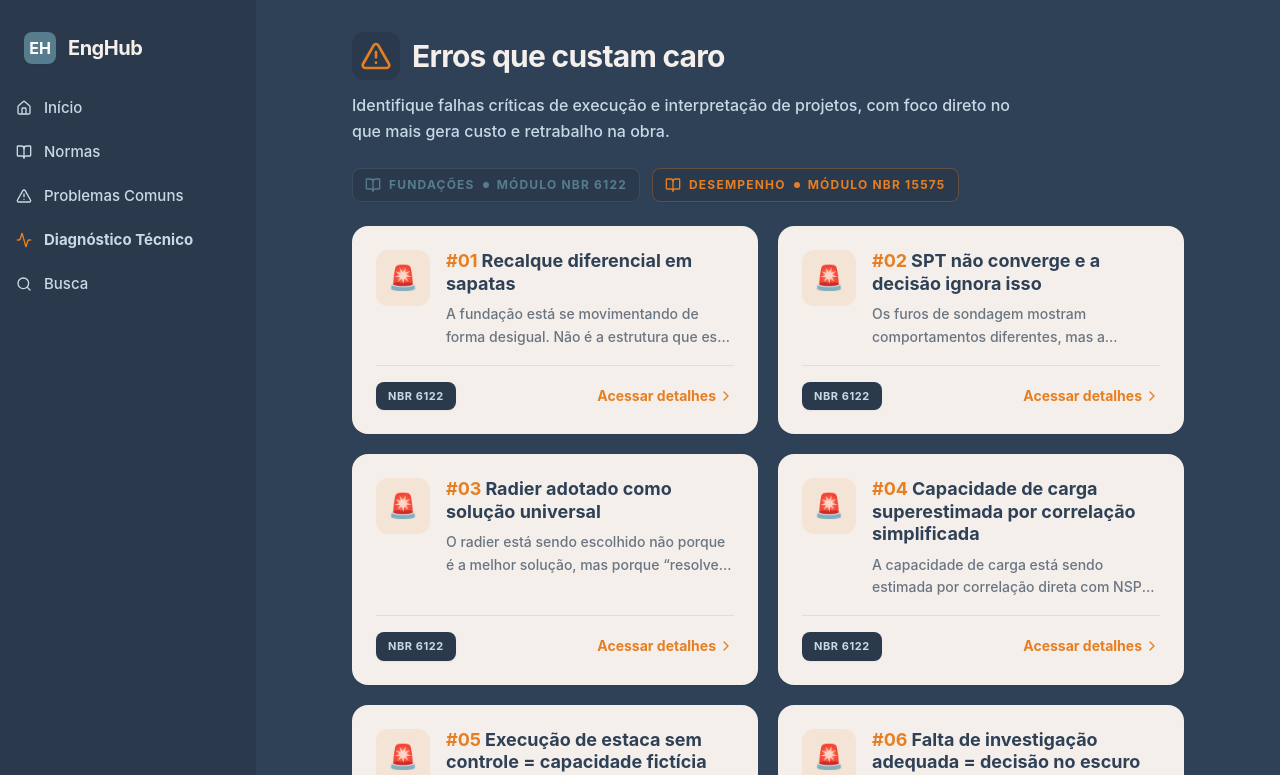
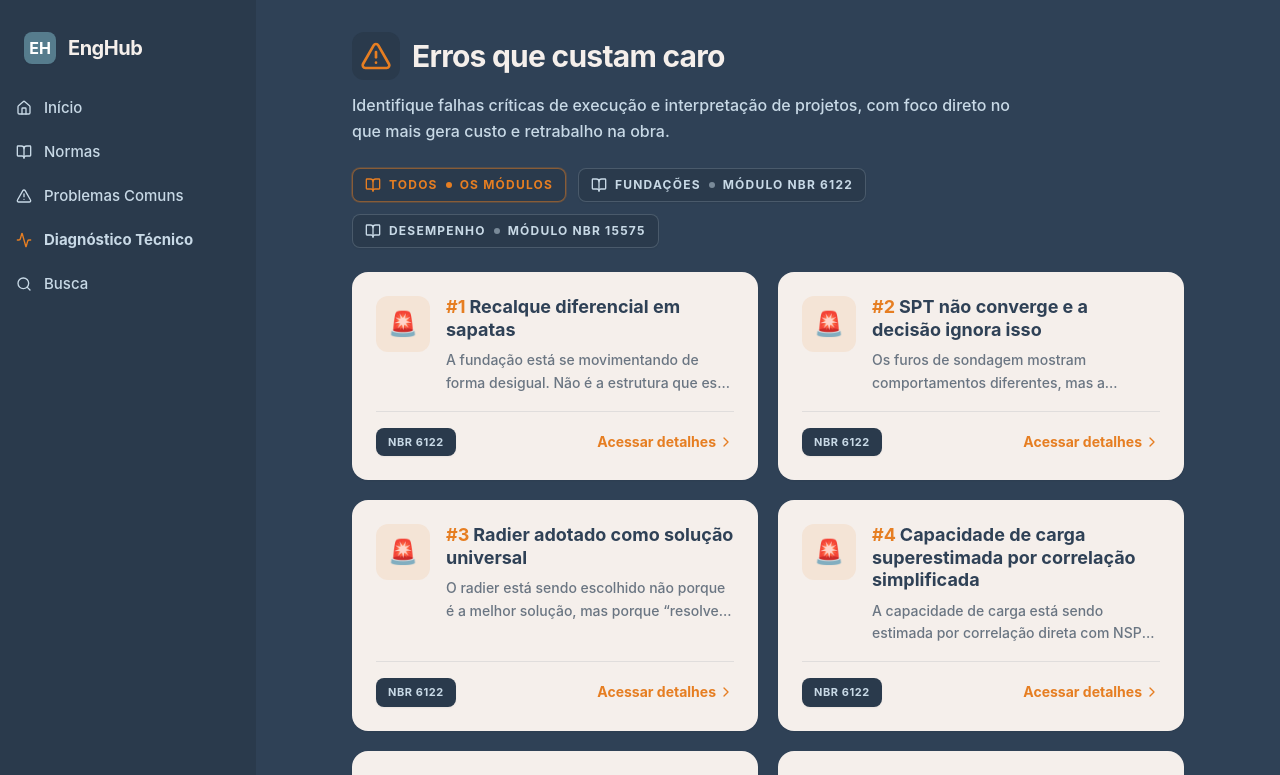
Before and after one commit to afnovaes1/enghub-normativa-aplicada-mxcxc94zq, a React (Vite) app: page /problemas in a window 1280 px wide. Shown: the top 775 px of the page. Built offline with nearby package versions, Linux system fonts and the light colour scheme.

Commit message:
Refactor card numbering and category filtering

```diff
--- a/src/pages/Problemas.tsx
+++ b/src/pages/Problemas.tsx
@@ -1,72 +1,102 @@
+import { useState } from 'react'
 import { AlertTriangle, ChevronRight, BookOpen } from 'lucide-react'
 import { Link } from 'react-router-dom'
 import { problemas } from '@/lib/data'
+import { cn } from '@/lib/utils'
+
+const categories = [
+  { id: 'all', title: 'Todos', subtitle: 'Os Módulos' },
+  { id: '6122', title: 'Fundações', subtitle: 'Módulo NBR 6122' },
+  { id: '15575', title: 'Desempenho', subtitle: 'Módulo NBR 15575' },
+]
 
 export default function Problemas() {
+  const [activeCategory, setActiveCategory] = useState<string>('all')
+
+  const filteredProblemas =
+    activeCategory === 'all' ? problemas : problemas.filter((p) => p.normaId === activeCategory)
+
   return (
     <div className="space-y-6 animate-fade-in pb-10">
       <header className="pt-2">
-        <h1 className="text-3xl font-bold text-enghub-beige flex items-center gap-3 tracking-tight">
-          <div className="bg-enghub-navy-dark p-2 rounded-xl">
-            <AlertTriangle className="w-8 h-8 text-enghub-orange" />
+        <h1 className="flex items-center gap-3 text-3xl font-bold tracking-tight text-enghub-beige">
+          <div className="rounded-xl bg-enghub-navy-dark p-2">
+            <AlertTriangle className="h-8 w-8 text-enghub-orange" />
           </div>
           Erros que custam caro
         </h1>
-        <p className="text-enghub-skyblue font-medium mt-3 leading-relaxed max-w-2xl">
+        <p className="mt-3 max-w-2xl leading-relaxed font-medium text-enghub-skyblue">
           Identifique falhas críticas de execução e interpretação de projetos, com foco direto no
           que mais gera custo e retrabalho na obra.
         </p>
       </header>
 
-      <div className="mt-8 mb-4 flex flex-wrap gap-3">
-        <div className="inline-flex items-center px-3 py-2 bg-enghub-navy-dark border border-enghub-teal/30 text-enghub-teal text-xs uppercase tracking-widest font-bold rounded-lg gap-2 shadow-sm">
-          <BookOpen className="w-4 h-4" />
-          <span>Fundações</span>
-          <span className="w-1.5 h-1.5 rounded-full bg-enghub-teal"></span>
-          <span>Módulo NBR 6122</span>
-        </div>
-        <div className="inline-flex items-center px-3 py-2 bg-enghub-navy-dark border border-enghub-orange/30 text-enghub-orange text-xs uppercase tracking-widest font-bold rounded-lg gap-2 shadow-sm">
-          <BookOpen className="w-4 h-4" />
-          <span>Desempenho</span>
-          <span className="w-1.5 h-1.5 rounded-full bg-enghub-orange"></span>
-          <span>Módulo NBR 15575</span>
-        </div>
+      <div className="mb-4 mt-8 flex flex-wrap gap-3">
+        {categories.map((cat) => {
+          const isActive = activeCategory === cat.id
+          return (
+            <button
+              key={cat.id}
+              onClick={() => setActiveCategory(cat.id)}
+              className={cn(
+                'inline-flex items-center gap-2 rounded-lg border bg-enghub-navy-dark px-3 py-2 text-xs font-bold tracking-widest uppercase shadow-sm outline-none transition-all',
+                isActive
+                  ? 'border-enghub-orange/50 text-enghub-orange ring-1 ring-enghub-orange/20'
+                  : 'border-enghub-skyblue/20 text-enghub-skyblue hover:border-enghub-orange/30 hover:text-enghub-orange',
+              )}
+            >
+              <BookOpen className="h-4 w-4" />
+              <span>{cat.title}</span>
+              {cat.subtitle && (
+                <>
+                  <span
+                    className={cn(
+                      'h-1.5 w-1.5 rounded-full',
+                      isActive ? 'bg-enghub-orange' : 'bg-enghub-skyblue/50',
+                    )}
+                  ></span>
+                  <span>{cat.subtitle}</span>
+                </>
+              )}
+            </button>
+          )
+        })}
       </div>
 
-      <div className="grid grid-cols-1 md:grid-cols-2 gap-5">
-        {problemas.map((p) => {
-          const match = p.title.match(/ERRO QUE CUSTA CARO (\d+):\s*(.+)/)
-          const titleNum = match ? match[1] : ''
-          const titleText = match ? match[2] : p.title
+      <div className="grid grid-cols-1 gap-5 md:grid-cols-2">
+        {filteredProblemas.map((p, index) => {
+          const match = p.title.match(/ERRO QUE CUSTA CARO \d+:\s*(.+)/)
+          const titleText = match ? match[1] : p.title
+          const titleNum = index + 1
 
           return (
             <Link
               key={p.id}
               to={`/problemas/${p.id}`}
-              className="group relative bg-enghub-beige p-6 rounded-2xl shadow-sm hover:shadow-md transition-all active:scale-[0.98]"
+              className="group relative rounded-2xl bg-enghub-beige p-6 shadow-sm transition-all hover:shadow-md active:scale-[0.98]"
             >
-              <div className="relative z-10 flex flex-col h-full">
-                <div className="flex items-start gap-4 mb-4">
-                  <div className="bg-enghub-orange/10 p-3 rounded-xl shrink-0 text-2xl flex items-center justify-center">
+              <div className="relative z-10 flex h-full flex-col">
+                <div className="mb-4 flex items-start gap-4">
+                  <div className="flex shrink-0 items-center justify-center rounded-xl bg-enghub-orange/10 p-3 text-2xl">
                     🚨
                   </div>
                   <div>
-                    <h3 className="font-bold text-lg text-enghub-navy leading-tight mb-2">
-                      {titleNum && <span className="text-enghub-orange mr-1">#{titleNum}</span>}
+                    <h3 className="mb-2 text-lg leading-tight font-bold text-enghub-navy">
+                      <span className="mr-1 text-enghub-orange">#{titleNum}</span>
                       {titleText}
                     </h3>
-                    <p className="text-sm text-enghub-navy/70 font-medium leading-relaxed line-clamp-2">
+                    <p className="line-clamp-2 leading-relaxed font-medium text-sm text-enghub-navy/70">
                       {p.contexto}
                     </p>
                   </div>
                 </div>
 
-                <div className="mt-auto pt-4 border-t border-enghub-navy/10 flex items-center justify-between">
-                  <div className="inline-flex items-center gap-1.5 px-3 py-1.5 bg-enghub-navy-dark text-enghub-skyblue text-[11px] font-bold uppercase tracking-wider rounded-lg shadow-sm">
-                    {p.normaCode.split(' ')[0]} {p.normaCode.split(' ')[1]}
+                <div className="mt-auto flex items-center justify-between border-t border-enghub-navy/10 pt-4">
+                  <div className="inline-flex items-center gap-1.5 rounded-lg bg-enghub-navy-dark px-3 py-1.5 text-[11px] font-bold tracking-wider text-enghub-skyblue uppercase shadow-sm">
+                    {p.normaCode}
                   </div>
-                  <div className="text-enghub-orange text-sm font-bold flex items-center group-hover:translate-x-1 transition-transform">
-                    Acessar detalhes <ChevronRight className="w-4 h-4 text-enghub-orange ml-0.5" />
+                  <div className="flex items-center text-sm font-bold text-enghub-orange transition-transform group-hover:translate-x-1">
+                    Acessar detalhes <ChevronRight className="ml-0.5 h-4 w-4 text-enghub-orange" />
                   </div>
                 </div>
               </div>
```
Also changed, not shown: .skip.config.json.
